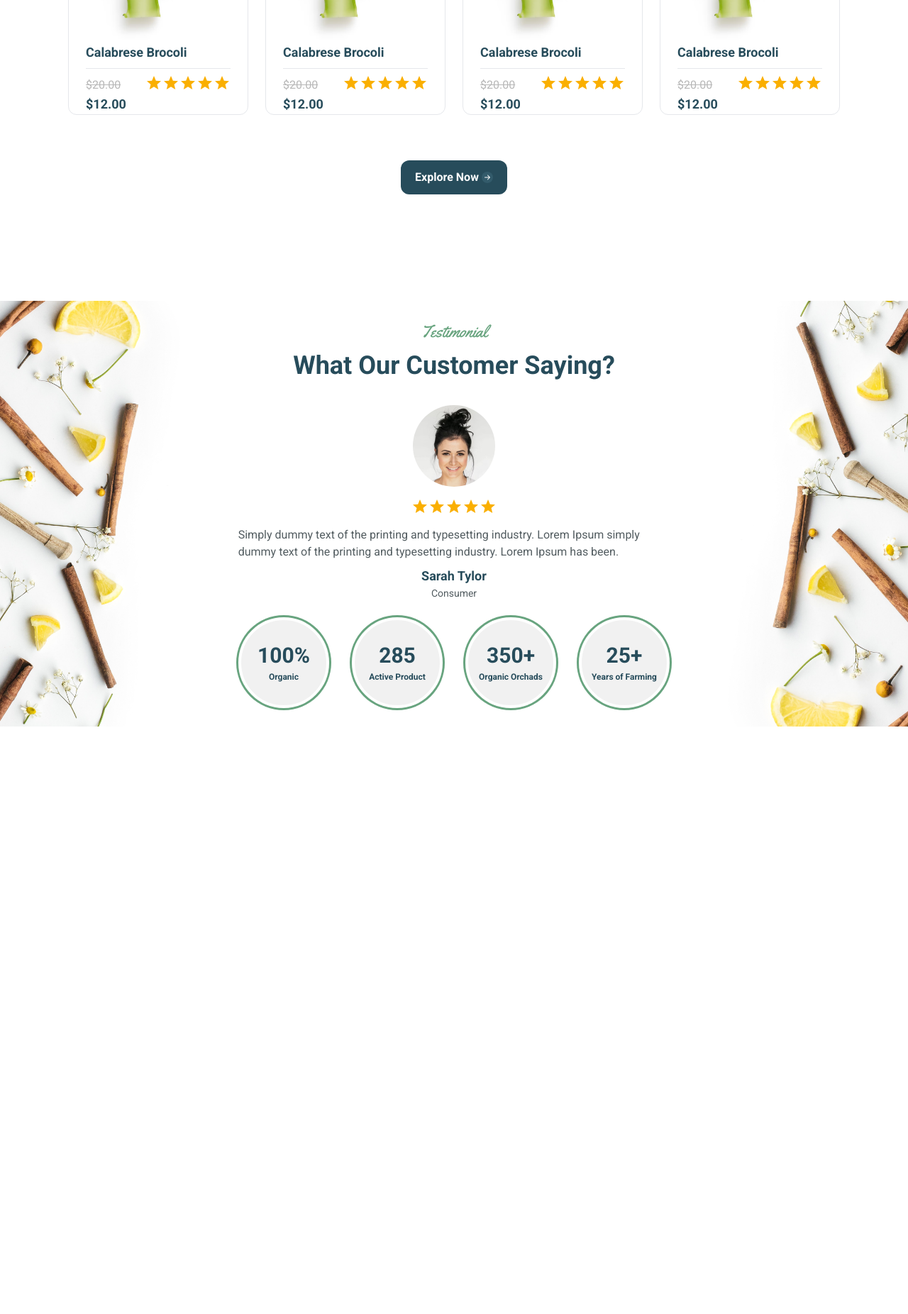
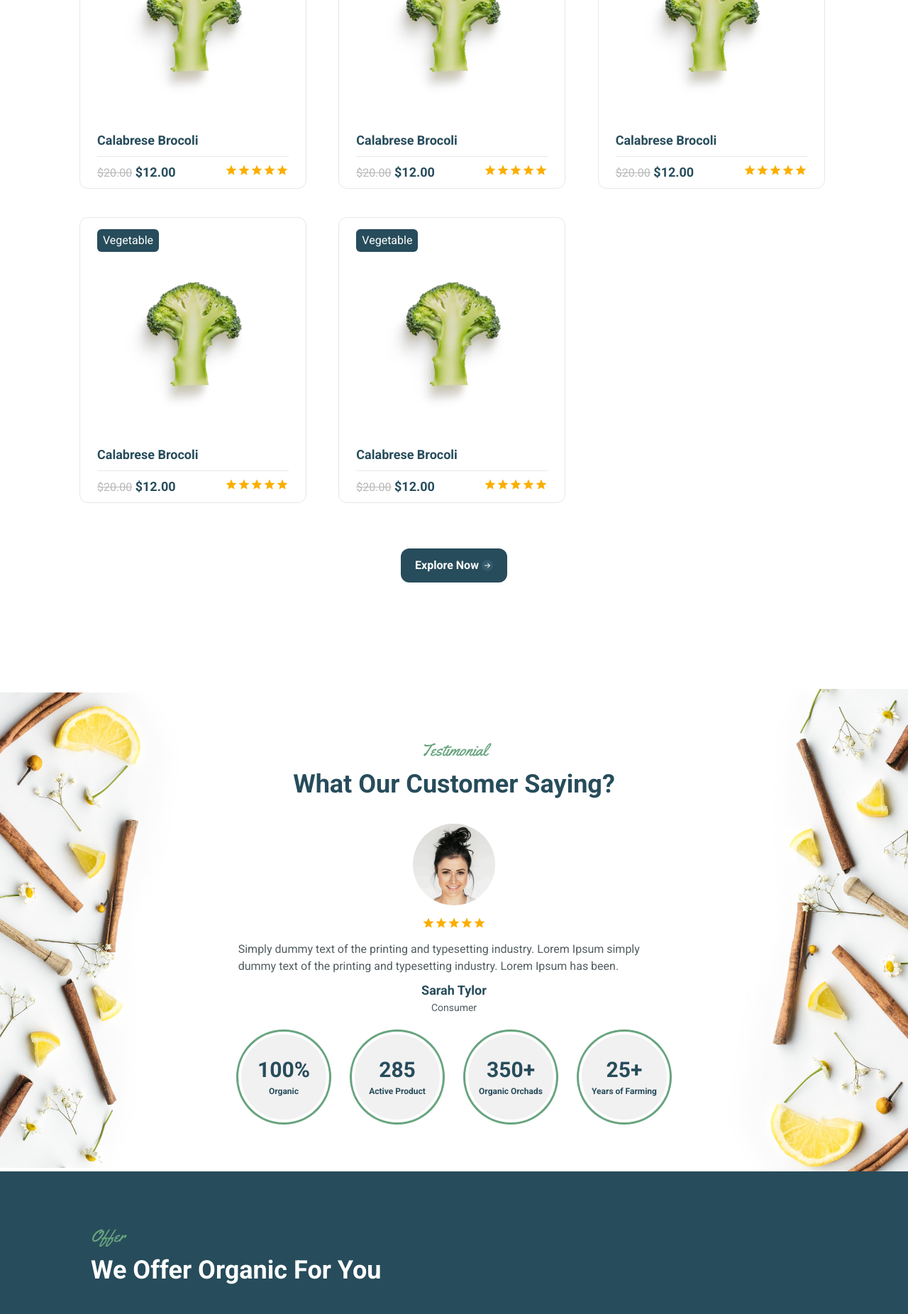
Before and after one commit to Jobayer98/OrganicShop, a React (Vite) app: page / in a window 1280 px wide. Shown: the part 2514-4366 px from the top of the page at 71% size. Before the commit the page ends 3586 px from the top, so only its background shows below. Built offline with nearby package versions, Linux system fonts and the light colour scheme.

Commit message:
add product offer section

```diff
--- a/src/App.jsx
+++ b/src/App.jsx
@@ -2,6 +2,7 @@ import Header from "./components/Shared/Header/Header";
 import About from "./pages/Home/AboutUs/About";
 import Banner from "./pages/Home/Banner/Banner";
 import Offer from "./pages/Home/Offer/Offer";
+import ProductOffer from "./pages/Home/Offer/ProductOffer";
 import Product from "./pages/Product/Product";
 import Testimonial from "./pages/Testimonial/Testimonial";
 
@@ -14,6 +15,7 @@ const App = () => {
       <About />
       <Product />
       <Testimonial />
+      <ProductOffer />
     </div>
   );
 };
--- a/src/components/UI/Card/Card.jsx
+++ b/src/components/UI/Card/Card.jsx
@@ -1,15 +1,17 @@
 import { Rating } from "@mui/material";
 
-const Card = ({ label, img, title, price }) => {
+const Card = ({ label, img, title, price, className }) => {
   return (
-    <div className="border hover:shadow-xl rounded-xl">
-      <p className="bg-[#274c5b] text-white text-center rounded-md w-fit px-2 py-1 mt-4 ml-6">
+    <div
+      className={`flex flex-col  gap-6 border hover:shadow-xl hover:scale-95 transition-all ease-in-out duration-200 rounded-xl w-80 relative ${className}`}
+    >
+      <p className="bg-[#274c5b] absolute top-0 left-0 text-white text-center rounded-md w-fit px-2 py-1 mt-4 ml-6">
         {label}
       </p>
-      <figure>
+      <figure className="flex justify-center items-center mt-16 ">
         <img className="h-52" src={img} alt={title} />
       </figure>
-      <div className="text-lg font-bold px-6">
+      <div className="text-lg font-bold mx-6 mb-2 mt-6">
         <h3 className="mb-2">{title}</h3>
         <hr />
         <div className="mt-2 flex justify-between">
@@ -22,7 +24,7 @@ const Card = ({ label, img, title, price }) => {
             ${price}
           </p>
           <p>
-            <Rating name="read-only" value={5} readOnly />
+            <Rating size="small" name="read-only" value={5} readOnly />
           </p>
         </div>
       </div>
--- /dev/null
+++ b/src/pages/Home/Offer/ProductOffer.jsx
@@ -0,0 +1,30 @@
+import Card from "../../../components/UI/Card/Card";
+import img from "../../../assets/Home/Product/pdc2.png";
+
+const ProductOffer = () => {
+  const array = [1, 2, 3];
+  return (
+    <div className="h-[680px] bg-[#274C5B] flex flex-col justify-center gap-8 px-32 py-4">
+      <div>
+        <p className="font-[Yellowtail] text-[#68A47F] text-2xl">Offer</p>
+        <h3 className="text-white text-4xl font-bold my-3">
+          We Offer Organic For You
+        </h3>
+      </div>
+      <div className="grid grid-cols-3 gap-12 justify-center items-center">
+        {array.map((item) => (
+          <Card
+            className="bg-white w-72"
+            key={item}
+            img={img}
+            label={"Vegetable"}
+            title={"Mung Bean"}
+            price={"11.00"}
+          />
+        ))}
+      </div>
+    </div>
+  );
+};
+
+export default ProductOffer;
--- a/src/pages/Product/Product.jsx
+++ b/src/pages/Product/Product.jsx
@@ -13,7 +13,7 @@ const Product = () => {
           Our Products
         </h3>
       </div>
-      <div className="grid grid-cols-4 gap-6 mx-24">
+      <div className="grid grid-cols-3 gap-10 mx-28">
         {array.map((item) => (
           <Card
             key={item}
--- a/src/pages/Testimonial/Testimonial.jsx
+++ b/src/pages/Testimonial/Testimonial.jsx
@@ -4,7 +4,7 @@ import { Rating } from "@mui/material";
 import Chart from "./Chart/Chart";
 const Testimonial = () => {
   return (
-    <div className="testimonial h-[600px] flex flex-col justify-center items-center gap-6 mt-[150px] mb-12">
+    <div className="testimonial h-[680px] flex flex-col justify-center items-center gap-6 mt-[150px]">
       <div className="text-center">
         <p className="font-[Yellowtail] text-[#68A47F] text-2xl">Testimonial</p>
         <h2 className="text-[#274c5b] text-4xl font-bold my-3">
@@ -15,7 +15,7 @@ const Testimonial = () => {
         <figure>
           <img className="rounded-full mb-4" src={user} alt="user" />
         </figure>
-        <Rating value={5} readOnly />
+        <Rating size="small" value={5} readOnly />
 
         <p className="w-[55%] mt-4 text-[#525C60]">
           Simply dummy text of the printing and typesetting industry. Lorem
```
